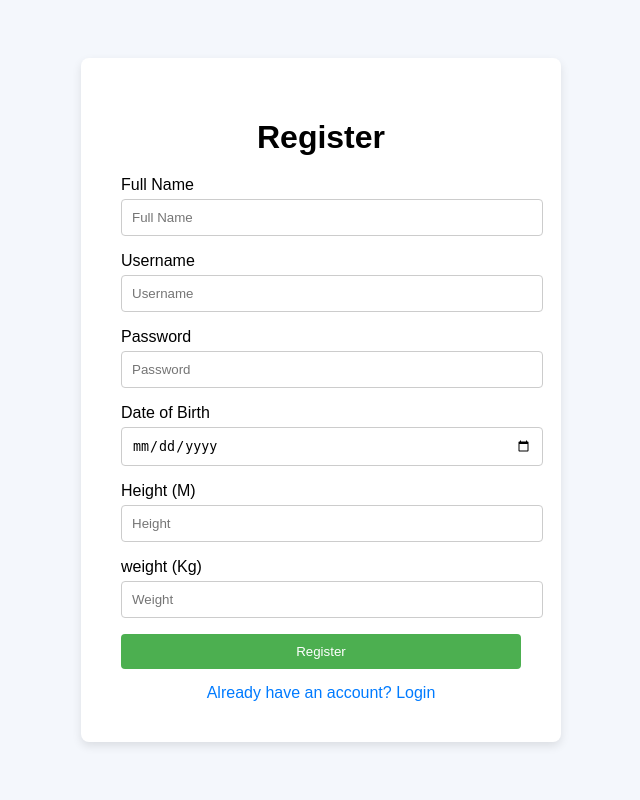
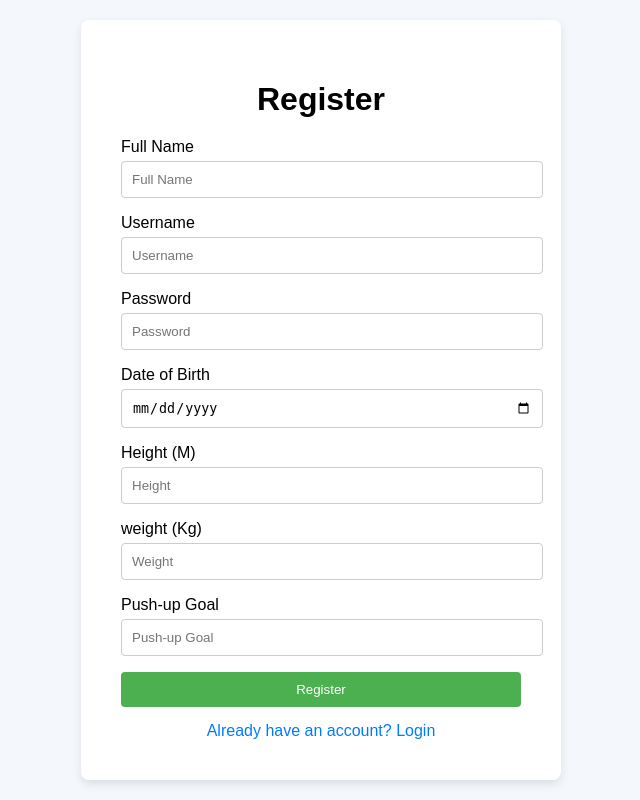
Before and after one commit to bren37/INF2009_T2, a Flask app: page /register in a window 1280 px wide. Shown: the whole page, without its empty margins (319-959 px from the left). Run offline with Flask 3, Linux system fonts and the light colour scheme.

Commit message:
[+] Push up goal input fields
- Registration
- Profile
- Edit profile

```diff
--- a/app.py
+++ b/app.py
@@ -11,7 +11,7 @@ app = Flask(__name__)
 app.config['SECRET_KEY'] = 'your_secret_key'
 
 # Initialize Firebase
-cred = credentials.Certificate("PATH/TO/YOUR/CREDENTIAL/JSON/FILE")
+cred = credentials.Certificate("credentials\credentials.json")
 firebase_admin.initialize_app(cred)
 db = firestore.client()
 
@@ -22,6 +22,7 @@ class RegistrationForm(FlaskForm):
     password = PasswordField('Password', validators=[DataRequired()])
     height = StringField('Height (M)', validators=[DataRequired(), Length(min=2, max=4)])
     weight = StringField('weight (Kg)', validators=[DataRequired(), Length(min=2, max=4)])
+    pushup_goal = IntegerField('Push-up Goal', validators=[DataRequired()])
     submit = SubmitField('Register')
 
 class LoginForm(FlaskForm):
@@ -100,7 +101,8 @@ def register():
                 'height': form.height.data,
                 'weight': form.weight.data,
                 'password': hashed_password,
-                'age': age
+                'age': age,
+                'pushup_goal': form.pushup_goal.data
             })
             flash("Registration successful! Please log in.", "success")
             return redirect(url_for('login'))
@@ -154,6 +156,7 @@ def profile():
                           age =user_data['age'],
                           weight =user_data['weight'],
                           height =user_data['height'],
+                          pushup_goal =user_data['pushup_goal'],
                           recordings=recordings)
 
 @app.route('/update_profile', methods=['GET', 'POST'])
@@ -170,16 +173,19 @@ def update_profile():
         user_ref.update({
             'name': request.form['name'],
             'weight': float(request.form['weight']),
-            'height': float(request.form['height'])
+            'height': float(request.form['height']),
+            'pushup_goal': int(request.form['pushup_goal'])
         })
         flash("Profile updated successfully!", "success")
         return redirect(url_for('profile'))
 
-    # Pre-fill the form with current user data
+    # Pre-fill the form with current user dataE
     return render_template('update_profile.html',
                            name=user_data['name'],
                            weight=user_data['weight'],
-                           height=user_data['height'])
+                           height=user_data['height'],
+                           goal=user_data['pushup_goal']
+                           )
 
 @app.route('/view_recording_details/<int:attempt>')
 def view_recording_details(attempt):
--- a/templates/profile.html
+++ b/templates/profile.html
@@ -31,6 +31,7 @@
     <p><strong>Age:</strong> {{ age }} years old</p>
     <p><strong>Weight:</strong> {{ weight }} kg</p>
     <p><strong>Height:</strong> {{ height }} M</p>
+    <p><strong>Push-up Goal:</strong> {{ pushup_goal }}</p>
 
 
     <a href="{{ url_for('update_profile') }}"><button>Edit Profile</button></a>
--- a/templates/register.html
+++ b/templates/register.html
@@ -97,6 +97,7 @@
             <p>{{ form.date_of_birth.label }} <input type="date" name="date_of_birth"></p>
             <p>{{ form.height.label}} <input type ="text" name="height" placeholder="Height"></p>
             <p>{{ form.weight.label}} <input type ="text" name="weight" placeholder="Weight"></p>
+            <p>{{ form.pushup_goal.label}} <input type ="text" name="pushup_goal" placeholder="Push-up Goal"></p>
             <p><input type="submit" value="Register"></p>
         </form>
 
--- a/templates/update_profile.html
+++ b/templates/update_profile.html
@@ -21,6 +21,10 @@
             <input type="text" id="height" name="height" value="{{ height }}" required><br>
         </div>
         <div>
+            <label for="height">Push Up Goal:</label><br>
+            <input type="text" id="pushup_goal" name="pushup_goal" value="{{ goal }}" required><br>
+        </div>
+        <div>
             <button type="submit">Save Changes</button>
         </div>
     </form>
```
